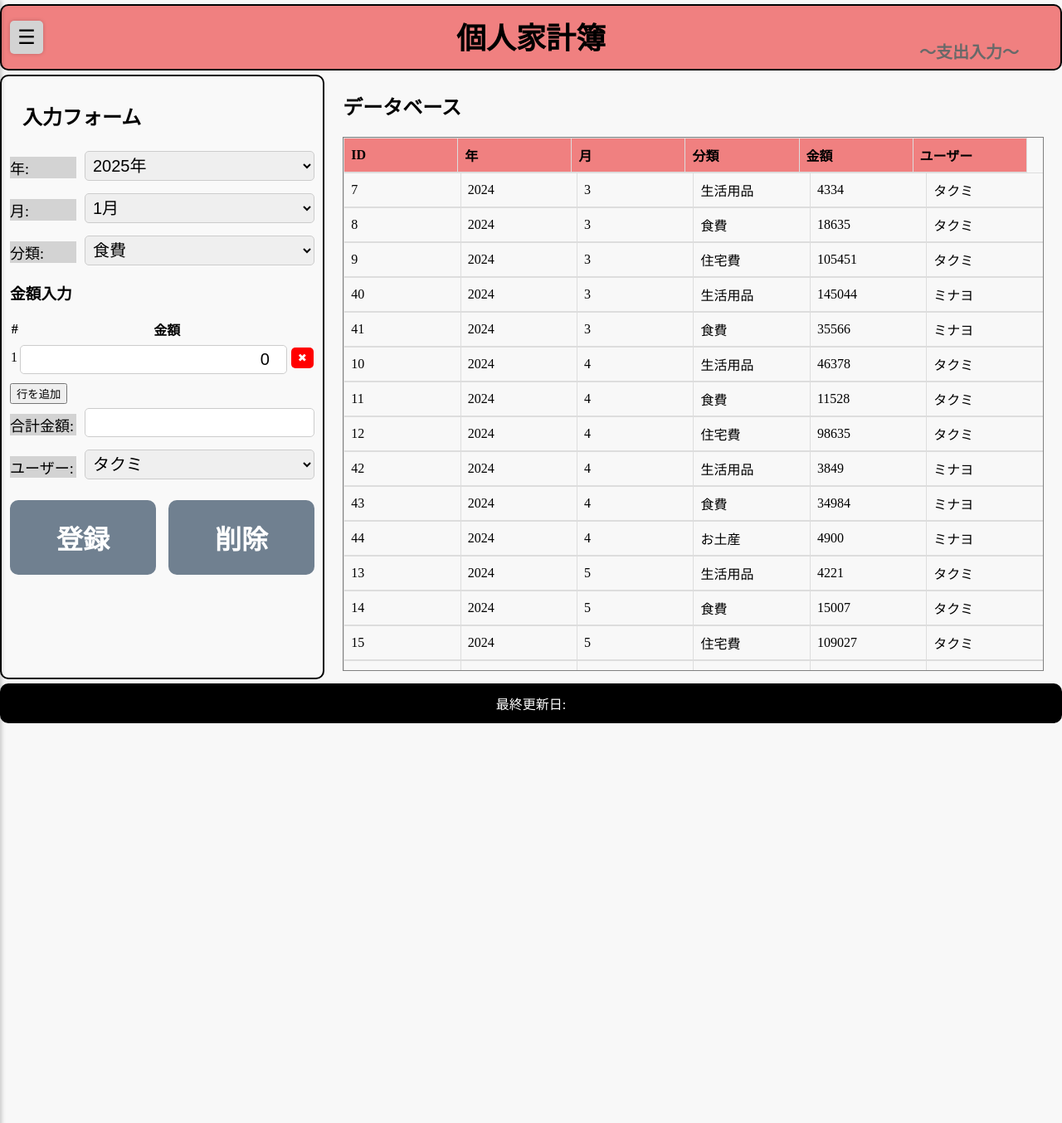
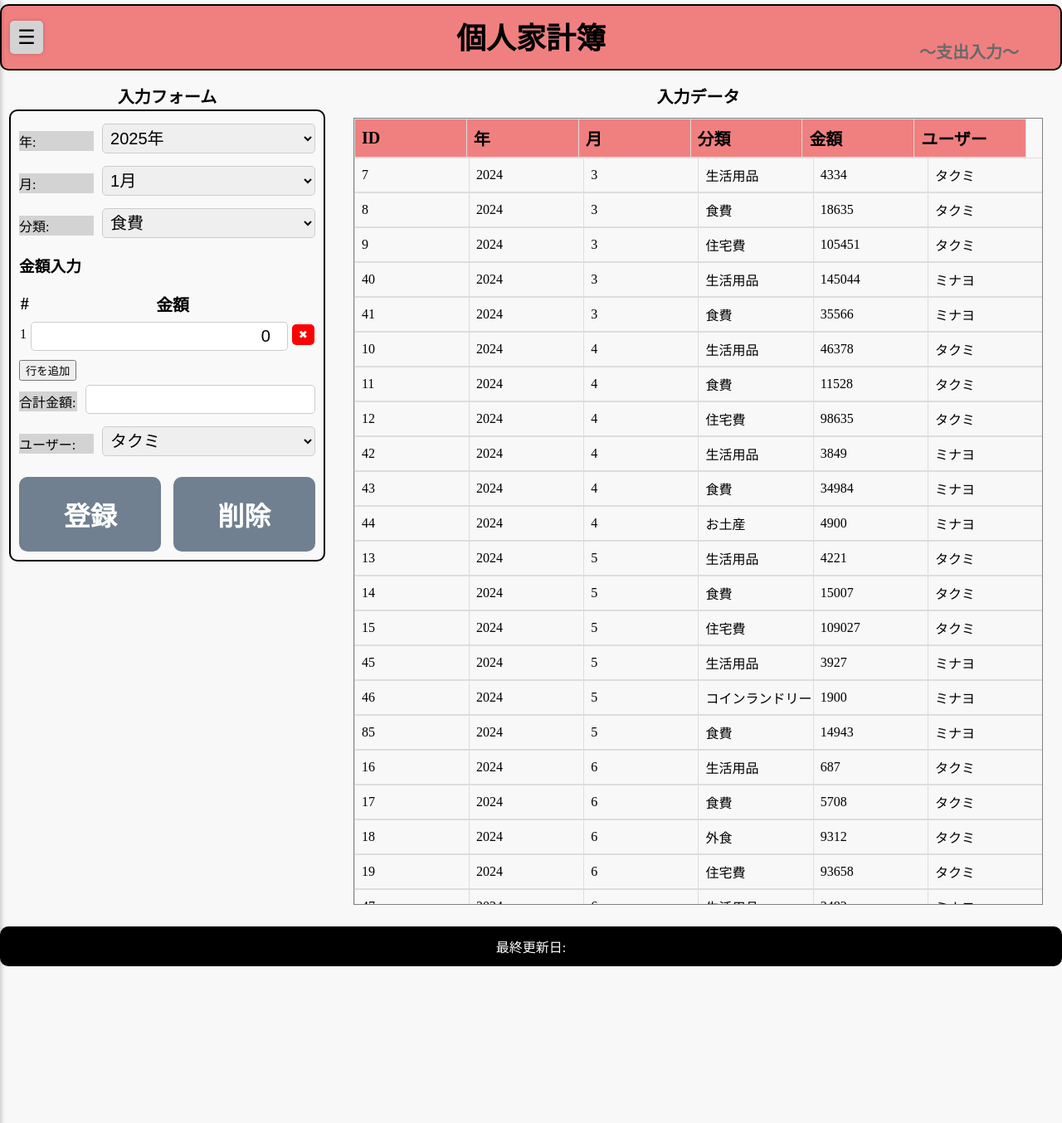
Before and after one commit to BlackBow393/HTML_Kakeibo, a Flask app: page /input in a window 1280 px wide. Shown: the top 1354 px of the page at 83% size. Run offline with Flask 3, Linux system fonts and the light colour scheme; data comes from the database, SQL or seed files in the repository.

Commit message:
input.htmlのデザイン変更

```diff
--- a/static/input_screen.css
+++ b/static/input_screen.css
@@ -1,14 +1,23 @@
+.view_erea th {
+    font-size: 20px;
+    font-weight: bold;
+}
+
+#form_erea {
+    vertical-align: top;
+}
+
 .input-form {
-    display: table-cell;
-    vertical-align: top;
-    width: 30%;
-    max-width: 400px; /* 💡 フォームの最大幅を制限 */
+    display: block;
+    width: 95%;
+    max-width: 600px; /* 💡 フォームの最大幅を制限 */
     background-color: #f9f9f9;
-    margin: 5px 1%;
+    margin: 0 auto; /* ← これで中央に配置される！ */
     border: 2px solid black;
     border-radius: 10px;
     padding: 10px; /* 余白を確保 */
     box-sizing: border-box;
+    overflow: hidden;
 }
 
 .input-form .form-group {
@@ -21,8 +30,8 @@
 .input-form label {
     margin-top: 10px; /* 上部に余白を追加 */
     text-align: left;
-    font-size: 18px;
-    width: 80px;
+    font-size: 16px;
+    width: 90px;
     background-color: lightgray;
 }
 
@@ -116,10 +125,6 @@ button[type="submit"]:hover {
     color: black;
 }
 
-.data-area h2 {
-    margin-left: 2.5%;
-}
-
 .data-table p {
     font-size: 24px;
     font-weight: bold;
@@ -145,7 +150,7 @@ button[type="submit"]:hover {
 
 .data-table tbody {
     display: block;
-    max-height: 600px; /* 💡 tbody だけスクロール */
+    max-height: 900px; /* 💡 tbody だけスクロール */
     overflow-y: auto;
     width: 100%;
 }
--- a/templates/input.html
+++ b/templates/input.html
@@ -24,8 +24,14 @@
     </nav>
 
     <div class="container">
+        <table class="view_erea">
+            <tr>
+                <th>入力フォーム</th>
+                <th>入力データ</th>
+            </tr>
+            <tr>
+                <td id="form_erea">
                     <div class="input-form">
-            <h2>入力フォーム</h2>
                         <form id="expense-form" action="/submit" method="POST">
                             <!-- 年 -->
                             <div class="form-group">
@@ -109,8 +115,9 @@
                             <button type="button" id="data-delete">削除</button>
                         </form>
                     </div>
+                </td>
+                <td>
                     <div class="data-area">
-            <h2>データベース</h2>
                         <div class="data-table">
                             {% if expenses and expenses|length > 0 %}
                             <table border="1">
@@ -143,6 +150,9 @@
                             </table>
                         </div>
                     </div>
+                </td>
+            </tr>
+        </table>
     </div>
 
     <footer>最終更新日:</footer>
```
Also changed, not shown: static/expense_index_chart.png, static/lifecost_chart.png. Lines whose indentation alone changed are shown as unchanged.
